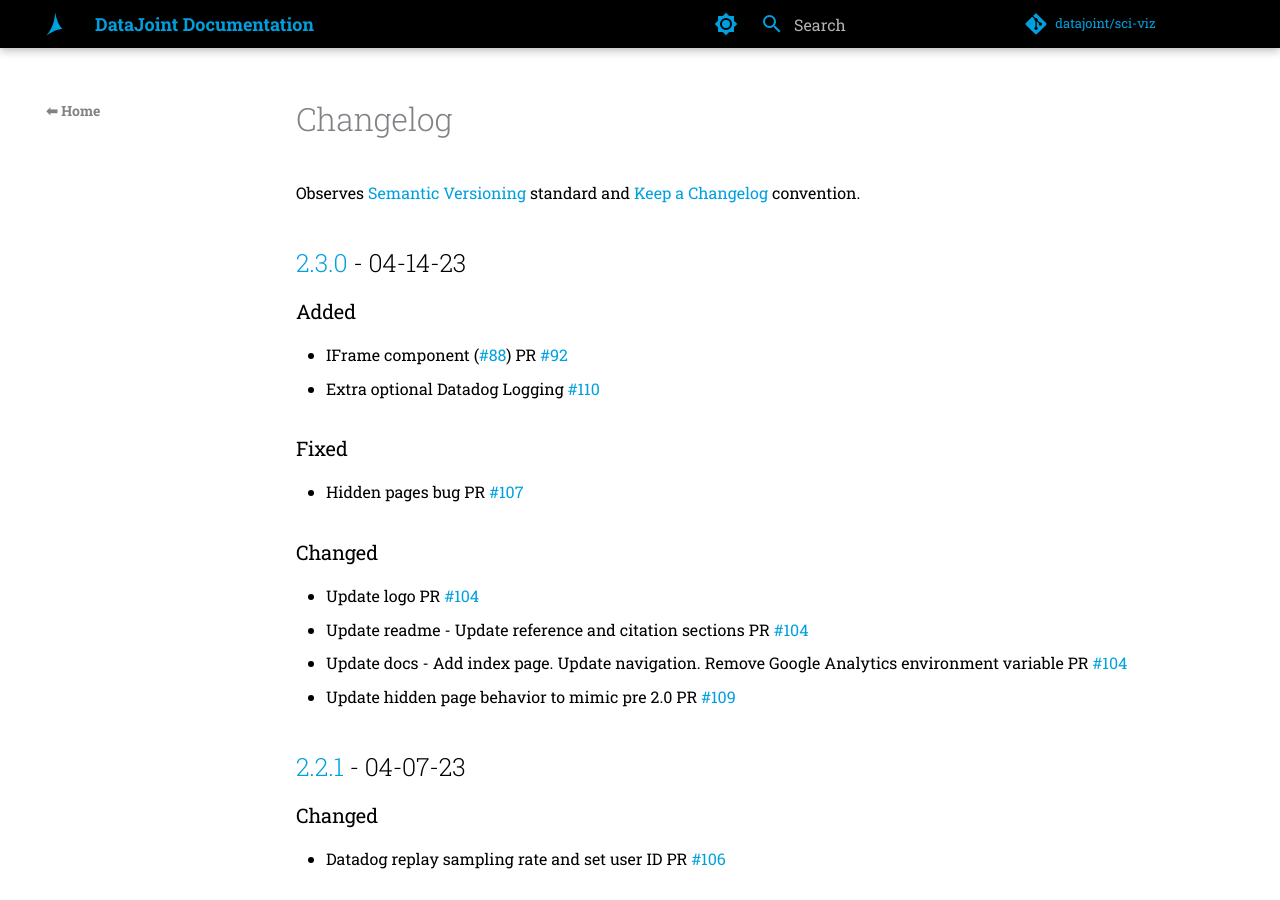
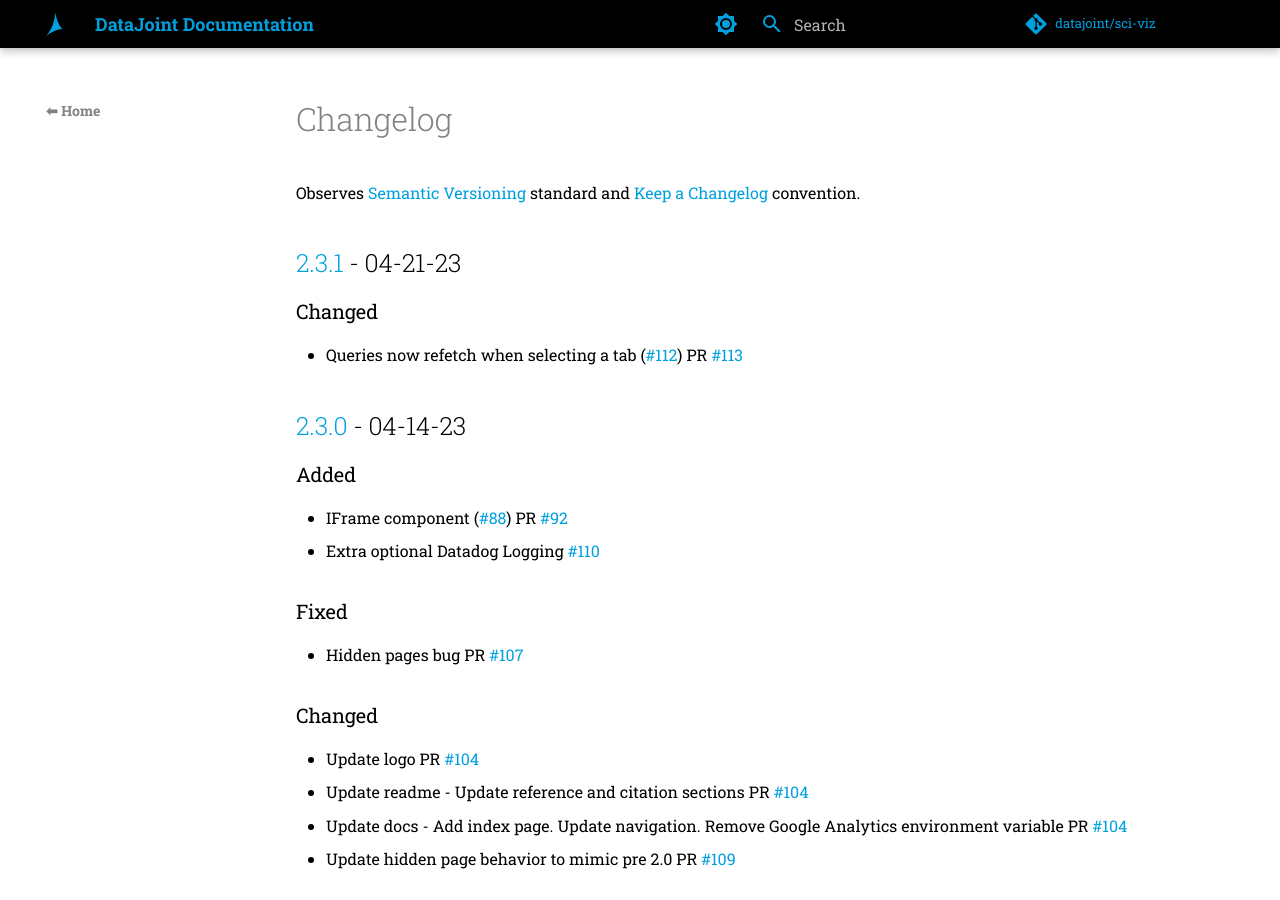
Before and after one commit to datajoint/sci-viz, an MkDocs documentation site: the page built from docs/src/changelog.md, in a window 1280 px wide and 900 px high. Built offline with MkDocs 1.6.1 and Material for MkDocs 9.7.7, drawn with Linux system fonts in a browser that asks for light colours; comment, search, counter and statistics services are not loaded; the version menu is left out.

Commit message:
bump ver and changelog

```diff
--- a/docker-compose.yaml
+++ b/docker-compose.yaml
@@ -3,7 +3,7 @@ version: '2.4'
 services:
   sci-viz:
     build: .
-    image: datajoint/sci-viz:2.3.0
+    image: datajoint/sci-viz:2.3.1
     environment:
       CHOKIDAR_USEPOLLING: 'true'
       REACT_APP_DJSCIVIZ_BACKEND_PREFIX: '/api'
--- a/docs/src/changelog.md
+++ b/docs/src/changelog.md
@@ -1,6 +1,12 @@
 # Changelog
 
 Observes [Semantic Versioning](https://semver.org/spec/v2.0.0.html) standard and [Keep a Changelog](https://keepachangelog.com/en/1.0.0/) convention.
+
+## [2.3.1] - 04-21-23
+
+### Changed
+
+- Queries now refetch when selecting a tab ([#112](https://github.com/datajoint/sci-viz/issues/112)) PR [#113](https://github.com/datajoint/sci-viz/pull/113)
 
 ## [2.3.0] - 04-14-23
 
@@ -138,6 +144,7 @@ Observes [Semantic Versioning](https://semver.org/spec/v2.0.0.html) standard and
 - Initial framework for jest testing (#27) PR #33
 - loginless mode PR #41
 
+[2.3.1]: https://github.com/datajoint/sci-viz/compare/2.3.0...2.3.1
 [2.3.0]: https://github.com/datajoint/sci-viz/compare/2.2.1...2.3.0
 [2.2.1]: https://github.com/datajoint/sci-viz/compare/2.2.0...2.2.1
 [2.2.0]: https://github.com/datajoint/sci-viz/compare/2.1.1...2.2.0
--- a/package.json
+++ b/package.json
@@ -1,6 +1,6 @@
 {
     "name": "app",
-    "version": "2.3.0",
+    "version": "2.3.1",
     "private": true,
     "homepage": ".",
     "dependencies": {
```
Also changed, not shown: 1 other file.
